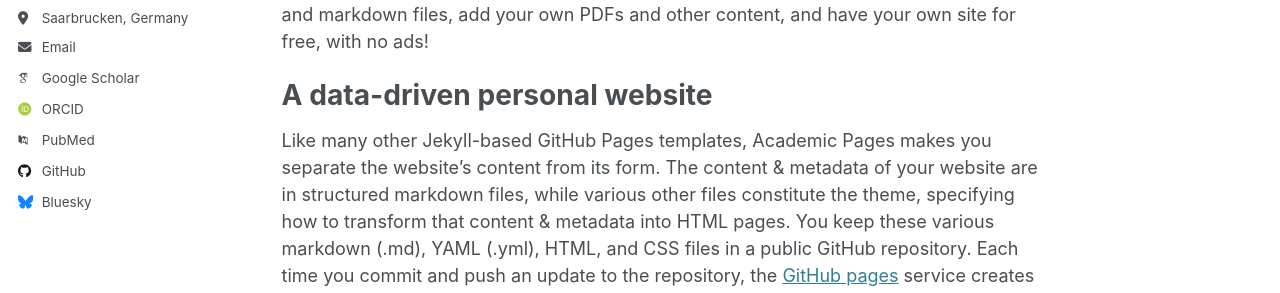
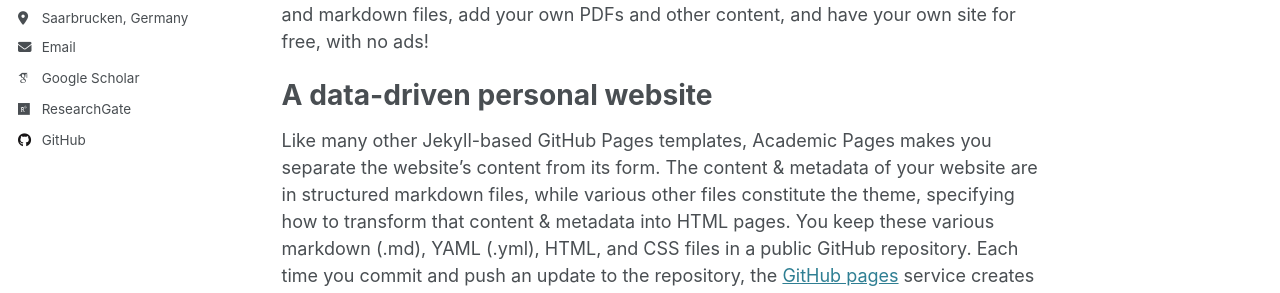
Before and after one commit to xujing1994/xujing1994.github.io, a Jekyll site: the page built from _pages/about.md, in a window 1280 px wide. Shown: the part 364-657 px from the top of the page. Built offline with Jekyll 4.4.1, drawn with Linux system fonts in a browser that asks for light colours; some web fonts are replaced; part of the change alters nothing that is shown.

Commit message:
Update _config.yml

```diff
--- a/_config.yml
+++ b/_config.yml
@@ -32,25 +32,25 @@ author:
   email            : "jingxu.buaa@gmail.com"
 
   # Academic websites
-  arxiv            : # URL - Update with the correct link to your profile
-  googlescholar    : "https://scholar.google.com/citations?user=PS_CX0AAAAAJ"
-  impactstory      : # URL
-  orcid            : "http://orcid.org/yourorcidurl"
-  semantic         : # URL
-  pubmed           : "https://www.ncbi.nlm.nih.gov/pubmed/?term=john+snow"
-  researchgate     : # URL
-  scopus           : # URL
+  # arxiv            : # URL - Update with the correct link to your profile
+  googlescholar    : "https://scholar.google.com/citations?user=wif33rcAAAAJ&hl=en"
+  # impactstory      : # URL
+  # orcid            : "http://orcid.org/yourorcidurl"
+  # semantic         : # URL
+  # pubmed           : "https://www.ncbi.nlm.nih.gov/pubmed/?term=john+snow"
+  researchgate     : "https://www.researchgate.net/profile/Jing-Xu-15?ev=hdr_xprf"# URL
+  # scopus           : # URL
 
   # Repositories and software development
-  bitbucket        : # Username - Update with your username on the site
-  codepen          : # Username
-  dribbble         : # Username
-  github           : "academicpages"
-  kaggle           : # Username
-  stackoverflow    : # User number or user number and name (i.e., use "1" or "1/jeff-atwood")
+  # bitbucket        : # Username - Update with your username on the site
+  # codepen          : # Username
+  # dribbble         : # Username
+  github           : "https://github.com/xujing1994"
+  # kaggle           : # Username
+  # stackoverflow    : # User number or user number and name (i.e., use "1" or "1/jeff-atwood")
 
   # Social media
-  bluesky          : "bsky.app" # Replace this with you Bluesky username
+  # bluesky          : "bsky.app" # Replace this with you Bluesky username
   facebook         : # Username
   flickr           : # Username
   foursquare       : # Username
```
